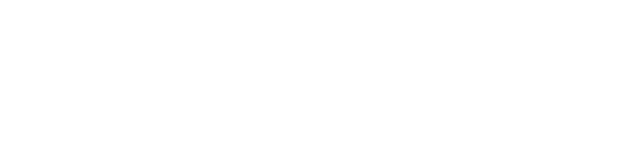
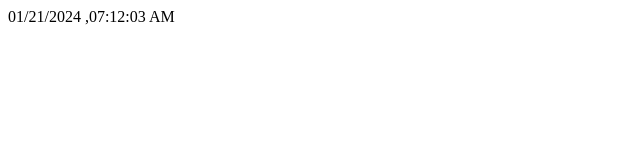
Before and after one commit to acciojob/clock-Hafizzargar, a website: page main.html in a window 1280 px wide. Shown: the whole page, without its empty margins (0-640 px from the left). Drawn offline with Linux system fonts and the light colour scheme.

Commit message:
created a submission

```diff
--- a/main.html
+++ b/main.html
@@ -8,6 +8,9 @@
 
 <body>
 	<!-- the entire body must be written by student -->
+
+    <div id="date" class="clockdisplay"></div>
+    <div id="clockdisplay" class="clockdisplay"></div>
     <script type="text/javascript" src="./script.js">
 </script>
 
--- a/script.js
+++ b/script.js
@@ -1 +1,49 @@
 //your JS code here. If required.
+let clockdisplay=document.getElementById("clockdisplay");
+let d1=document.getElementById("date");
+
+function display(){
+    let date=new Date();
+    // clockdisplay.innerText=Date();
+    let d11=date.getDate();    //day
+    let mon=date.getMonth();   //month
+
+
+    let year=date.getFullYear();   //yrs
+
+
+    let ms=date.getMilliseconds();   //ms
+
+    let hour=date.getHours();
+    let min=date.getMinutes();
+    let sec=date.getSeconds();
+    // let h1=hour();
+    d1.innerText=`${mss(mon)}/${mss(d11)}/${year} ,${hou(hour)}:${mss(min)}:${mss(sec)} ${am}`;
+    clockdisplay.innerText=``;
+
+
+
+
+}
+let am="AM"
+function hou(hour){
+    if(hour>=12){
+		am="PM";
+        hour=hour%12;
+        if(hour<10){
+            return mss(hour);
+        }
+    }else{
+        if(hour<10){
+            return mss(hour);
+        }
+    }
+    return hour;
+}
+function mss(ms){
+    if(ms<10){
+        ms="0"+ms;
+    }
+    return ms;
+}
+setInterval(display,150);
```
